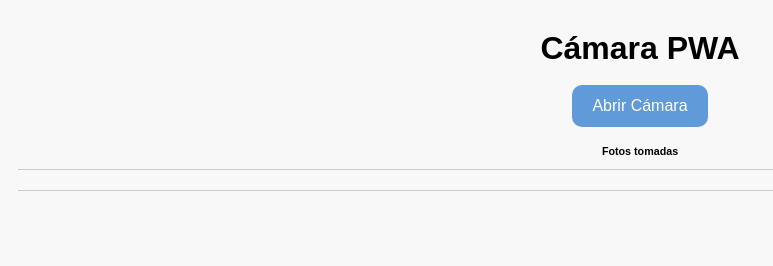
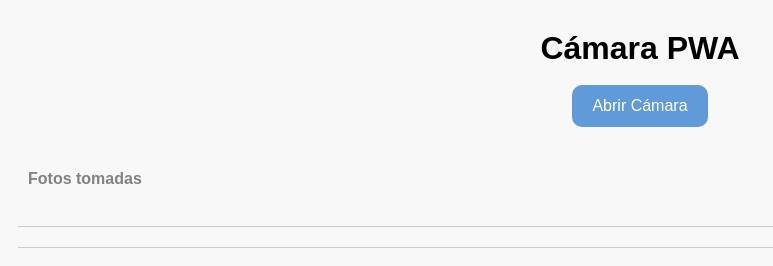
Before and after one commit to GasparMir/practica-camara, a plain HTML site: page index.html in a window 1280 px wide. Shown: the whole page, without its empty margins (0-773 px from the left). Drawn offline with Linux system fonts and the light colour scheme.

Commit message:
Update index.html

```diff
--- a/index.html
+++ b/index.html
@@ -26,7 +26,7 @@
     }
 
     button:hover:not(:disabled) {
-        background-color: #609ad8;
+        background-color: #95bce6;
         transform: scale(1.05);
     }
 
@@ -63,9 +63,17 @@
         transform: scale(1.1);
     }
 
-    h1, h6 {
+    h1 {
         font-family: Arial, sans-serif;
         margin: 12px 0;
+    }
+
+    h6 {
+        text-align: left;
+        opacity: 0.6;
+        font-size: 16px;
+        color: #333;
+        margin-left: 10px;
     }
 
     body {
@@ -77,7 +85,6 @@
 
     video {
         border-radius: 10px;
-        background: black;
         margin-top: 10px
     }
 </style>
```
